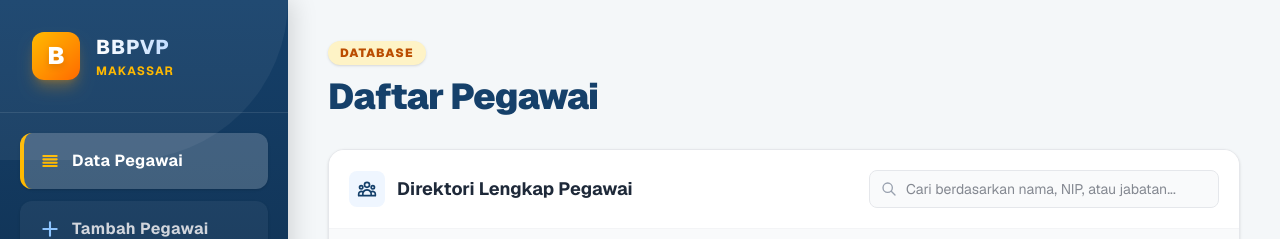
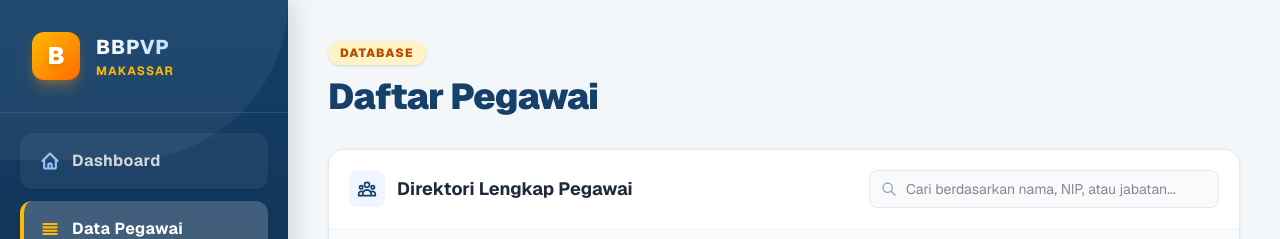
Before and after one commit to MuhKhaekal/dashboard-pegawai-bbpvp, a Next.js app: page /admin/data-pegawai in a window 1280 px wide. Shown: the top 239 px of the page. Built offline with nearby package versions, Linux system fonts and the light colour scheme; no server answers; the database is empty.

Commit message:
:feat: added bidang

```diff
--- a/src/app/admin/SidebarNav.tsx
+++ b/src/app/admin/SidebarNav.tsx
@@ -6,20 +6,33 @@ export default function SidebarNav() {
   const pathname = usePathname();
 
   // Logika mendeteksi rute aktif
-  // Data Pegawai akan tetap menyala meskipun admin sedang berada di halaman Edit Pegawai
+  const isDashboardActive = pathname === '/admin';
   const isDataPegawaiActive = pathname.startsWith('/admin/data-pegawai') || pathname.startsWith('/admin/edit-pegawai');
   const isTambahPegawaiActive = pathname.startsWith('/admin/tambah-pegawai');
 
   return (
     <nav className="flex-1 p-5 space-y-3 overflow-y-auto">
 
+      {/* MENU 0: DASHBOARD */}
+      <Link
+        href="/admin"
+        className={`flex items-center space-x-3 w-full p-4 rounded-xl transition-all duration-300 border-l-4 shadow-sm group ${
+          isDashboardActive
+            ? 'bg-white/20 border-amber-400 text-white'
+            : 'bg-white/5 border-transparent hover:border-amber-400 hover:bg-white/20 text-gray-300'
+        }`}
+      >
+        <svg className={`w-5 h-5 transition-colors ${isDashboardActive ? 'text-amber-400' : 'text-blue-300 group-hover:text-amber-400'}`} fill="none" stroke="currentColor" viewBox="0 0 24 24"><path strokeLinecap="round" strokeLinejoin="round" strokeWidth="2.5" d="M3 12l2-2m0 0l7-7 7 7M5 10v10a1 1 0 001 1h3m10-11l2 2m-2-2v10a1 1 0 01-1 1h-3m-6 0a1 1 0 001-1v-4a1 1 0 011-1h2a1 1 0 011 1v4a1 1 0 001 1m-6 0h6"></path></svg>
+        <span className="font-bold tracking-wide">Dashboard</span>
+      </Link>
+
       {/* MENU 1: TABEL DATA */}
       <Link
         href="/admin/data-pegawai"
         className={`flex items-center space-x-3 w-full p-4 rounded-xl transition-all duration-300 border-l-4 shadow-sm group ${
           isDataPegawaiActive
-            ? 'bg-white/20 border-amber-400 text-white' // Style jika Aktif
-            : 'bg-white/5 border-transparent hover:border-amber-400 hover:bg-white/20 text-gray-300' // Style jika Tidak Aktif
+            ? 'bg-white/20 border-amber-400 text-white'
+            : 'bg-white/5 border-transparent hover:border-amber-400 hover:bg-white/20 text-gray-300'
         }`}
       >
         <svg className={`w-5 h-5 transition-colors ${isDataPegawaiActive ? 'text-amber-400' : 'text-blue-300 group-hover:text-amber-400'}`} fill="none" stroke="currentColor" viewBox="0 0 24 24"><path strokeLinecap="round" strokeLinejoin="round" strokeWidth="2.5" d="M4 6h16M4 10h16M4 14h16M4 18h16"></path></svg>
@@ -31,8 +44,8 @@ export default function SidebarNav() {
         href="/admin/tambah-pegawai"
         className={`flex items-center space-x-3 w-full p-4 rounded-xl transition-all duration-300 border-l-4 shadow-sm group ${
           isTambahPegawaiActive
-            ? 'bg-white/20 border-amber-400 text-white' // Style jika Aktif
-            : 'bg-white/5 border-transparent hover:border-amber-400 hover:bg-white/20 text-gray-300' // Style jika Tidak Aktif
+            ? 'bg-white/20 border-amber-400 text-white'
+            : 'bg-white/5 border-transparent hover:border-amber-400 hover:bg-white/20 text-gray-300'
         }`}
       >
         <svg className={`w-5 h-5 transition-colors ${isTambahPegawaiActive ? 'text-amber-400' : 'text-blue-300 group-hover:text-amber-400'}`} fill="none" stroke="currentColor" viewBox="0 0 24 24"><path strokeLinecap="round" strokeLinejoin="round" strokeWidth="2.5" d="M12 4v16m8-8H4"></path></svg>
--- a/src/app/admin/data-pegawai/TabelPegawaiClient.tsx
+++ b/src/app/admin/data-pegawai/TabelPegawaiClient.tsx
@@ -21,7 +21,7 @@ const URUTAN_BIDANG = [
   "Struktural", "Instruktur Non Kejuruan", "Kej. Manufaktur", "Kej. Otomotif", "Kej. Elektronika",
   "Kej. Listrik", "Kej. Teknik Pendingin", "Kej. Garmen Apparel", "Kej. Adminisitrasi Bisnis dan Manajemen",
   "Kej. Teknik Las", "Kej. Teknologi Informasi dan Komunikasi", "Kej. Tata Kecantikan", "Kej. Bangunan",
-  "Kej. Pariwisata", "Bagian Umum", "Bagian Umum SDMA", "Bagian Umum Keuangan", "Bagian Umum Pengadaaan",
+  "Kej. Pariwisata", "Bagian Umum", "Bagian Umum SDMA", "Bagian Umum Keuangan", "Bagian Umum Pengadaaan", "Bagian Umum Gudang",
   "Bidang Pemberdayaan", "Bidang Penyelenggara", "Bidang Intala dan Uji Coba Program",
   "LSP", "SATPEL", "Security", "Cleaning Services", "Teknisi", "Driver"
 ];
--- a/src/app/admin/edit-pegawai/[id]/FormEditPegawai.tsx
+++ b/src/app/admin/edit-pegawai/[id]/FormEditPegawai.tsx
@@ -251,6 +251,7 @@ export default function FormEditPegawai({ pegawai }: { pegawai: Pegawai }) {
                       <option value="Bagian Umum SDMA">-- Bagian Umum SDMA</option>
                       <option value="Bagian Umum Keuangan">-- Bagian Umum Keuangan</option>
                       <option value="Bagian Umum Pengadaaan">-- Bagian Umum Pengadaaan</option>
+                      <option value="Bagian Umum Gudang">-- Bagian Umum Gudang</option>
                     </optgroup>
                     <option value="Bidang Pemberdayaan">Bidang Pemberdayaan</option>
                     <option value="Bidang Penyelenggara">Bidang Penyelenggara</option>
--- a/src/app/admin/tambah-pegawai/FormPegawai.tsx
+++ b/src/app/admin/tambah-pegawai/FormPegawai.tsx
@@ -272,6 +272,7 @@ export default function FormPegawai() {
                       <option value="Bagian Umum SDMA">-- Bagian Umum SDMA</option>
                       <option value="Bagian Umum Keuangan">-- Bagian Umum Keuangan</option>
                       <option value="Bagian Umum Pengadaaan">-- Bagian Umum Pengadaaan</option>
+                      <option value="Bagian Umum Gudang">-- Bagian Umum Gudang</option>
                     </optgroup>
                     <option value="Bidang Pemberdayaan">Bidang Pemberdayaan</option>
                     <option value="Bidang Penyelenggara">Bidang Penyelenggara</option>
--- a/src/proxy.ts
+++ b/src/proxy.ts
@@ -22,7 +22,7 @@ export async function proxy(request: NextRequest) {
 
   // ATURAN 1: Cegah admin yang sudah login membuka halaman /login
   if (path === '/login' && isTokenValid) {
-    return NextResponse.redirect(new URL('/admin/database-pegawai', request.url));
+    return NextResponse.redirect(new URL('/admin/data-pegawai', request.url));
   }
 
   // ATURAN 2: Cegah penyusup masuk ke halaman /admin
```
Also changed, not shown: public/logo-bbpvp.png (added).
